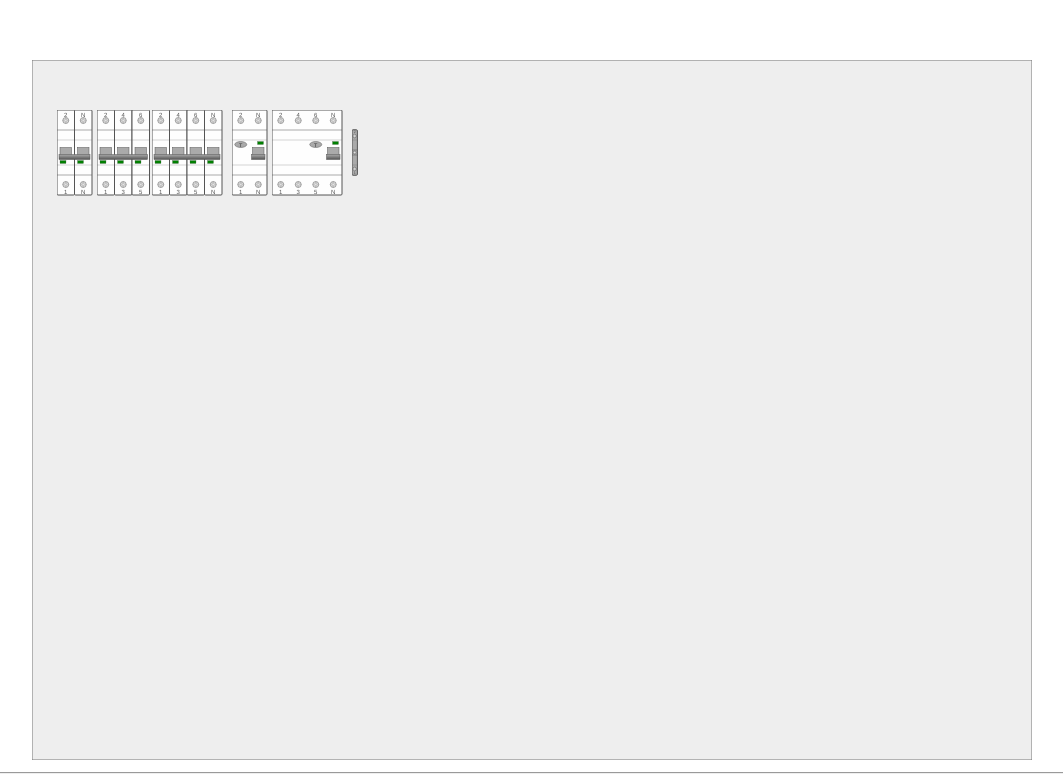
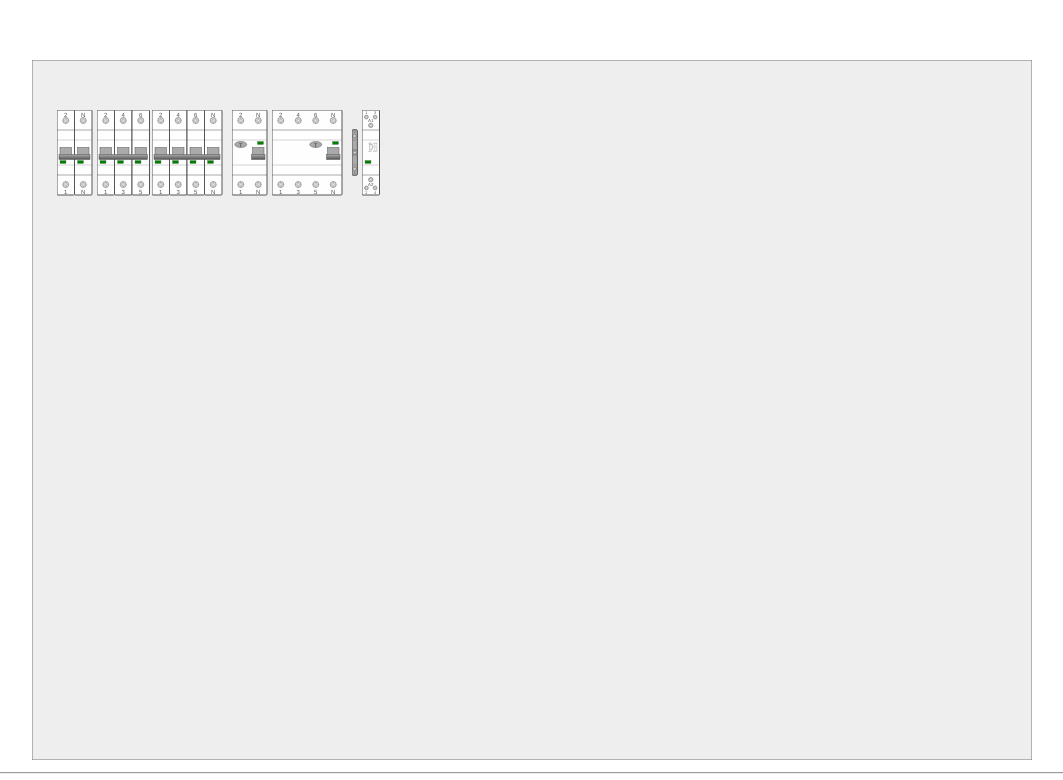
Before and after one commit to mikegribov/elektrika, a Vue app: page / in a window 1280 px wide. Shown: the top 780 px of the page, without its empty margins (108-1171 px from the left). Built offline with nearby package versions, Linux system fonts and the light colour scheme.

Commit message:
contacter & details

```diff
--- a/src/classes/details/DetailCorpusClamp.js
+++ b/src/classes/details/DetailCorpusClamp.js
@@ -47,7 +47,6 @@ export default class DetailCorpusClamp extends BaseDetail {
             const y = this.y - (H - PH)/2;
             const d1 =  5 / 2
             const d2 = 25 / 2
-            console.log(W, H);
             return `
                 <rect x="${x}" y="${y}" width="${W}" height="${H}" rx="1" :stroke-width="${this.strokeWidth}" fill="${color}" stroke="${this.strokeColor}"/>
                 <line x1="${x}" x2="${x + W}" y1="${y + H / 2 - d1}" y2="${y + H / 2 - d1}" stroke-width="${this.strokeWidth / 2}" stroke="${this.strokeColor}"/>
--- a/src/classes/elements/BaseBreaker.js
+++ b/src/classes/elements/BaseBreaker.js
@@ -1,14 +1,11 @@
 import BaseElement from "@/classes/elements/BaseElement.js"
-import DetailCorpus from "@/classes/details/DetailCorpus.js"
-import DetailIndicator from "@/classes/details/DetailIndicator.js"
-import DetailHandle from "@/classes/details/DetailHandle.js"
-import DetailContact from "@/classes/details/DetailContact.js"
+
+import { DetailCorpus, DetailIndicator, DetailHandle, DetailContact} from "@/classes/@Details"
 
 export default class ElementBreaker extends BaseElement {
 
     constructor(options = false) {
         super(options)
-        this.color = options && options.color ? options.color : "#EEEEEE";
         this.height = 85;
         this.id = "ElementBreaker";
         this.caption="1P"
--- /dev/null
+++ b/src/classes/elements/BaseContacter.js
@@ -0,0 +1,68 @@
+import BaseElement from "@/classes/elements/BaseElement.js"
+
+import { DetailCorpus, DetailIndicator, DetailContact} from "@/classes/@Details"
+
+export default class BaseContacter extends BaseElement {
+    constructor(options) {
+        super(options)
+        this.id = options && options.id ? options.id : false;
+        this.formula = options && options.formula ? options.formula : "2O";
+    }
+
+
+    content() {
+        const places = 1;
+        const radiusK = 1;
+        return [
+            [new DetailCorpus({width: places})],
+            [new DetailIndicator()],
+            [new DetailContact({ caption: '1', height: 0.99, width: places/2, radius: 1.9 * radiusK })],
+            [new DetailContact({ caption: '3', height: 0.99, width: places * 3/2, radius: 1.9 * radiusK })],
+
+            [new DetailContact({ caption: '2', height: 0.99, width: places/2, radius: 1.9 * radiusK, position:'down'})],
+            [new DetailContact({ caption: '4', height: 0.99, width: places * 3/2, radius: 1.9 * radiusK, position:'down'})],
+
+            [new DetailContact({caption:'A1', height: 0.82, width: places, radius: 2.2 * radiusK})],
+            [new DetailContact({position:'down', caption:'A2', height: 0.82, width: places, radius: 2.2 * radiusK})]
+        ]
+    }
+
+    scheme() {
+        const x0 = this.getWidth()/2 - 1;
+        const y0 = this.placeHeight / 2 - 10;
+
+
+        return `
+        <g>
+        <rect x="${x0}" y="${y0 + 2}" width="3" height="5" stroke-width="${this.strokeWidth / 4}" stroke="${this.strokeColor}" fill="${this.color}" />
+        <line x1="${x0 + 1.5}"  y1="${y0}" x2="${x0 + 1.5}"  y2="${y0 + 2}" stroke-width="${this.strokeWidth / 4}" stroke="${this.strokeColor}"/>
+        <line x1="${x0 + 1.5}"  y1="${y0 + 7}" x2="${x0 + 1.5}"  y2="${y0 + 9}" stroke-width="${this.strokeWidth / 4}" stroke="${this.strokeColor}"/>
+
+        <line x1="${x0 + 3}"  y1="${y0 + 4.5}" x2="${x0 + 8}"  y2="${y0 + 4.5}" stroke-width="${this.strokeWidth / 4}" stroke="${this.strokeColor}" style="stroke-dasharray: 1 1"/>
+        <text x="${x0 + 0}" y="${y0 + 1.5}" text-anchor='middle' fill="${this.strokeColor}" style="font-size:2px; text-align: center">A1</text>
+        <text x="${x0 + 0}" y="${y0 + 9}" text-anchor='middle' fill="${this.strokeColor}" style="font-size:2px; text-align: center">A2</text>
+
+        <line x1="${x0 + 5}"  y1="${y0 + 6}" x2="${x0 + 5}"  y2="${y0 + 9}" stroke-width="${this.strokeWidth / 4}" stroke="${this.strokeColor}"/>
+        <line x1="${x0 + 5}"  y1="${y0 + 6}" x2="${x0 + 4}"  y2="${y0 + 3}" stroke-width="${this.strokeWidth / 4}" stroke="${this.strokeColor}"/>
+        <line x1="${x0 + 5}"  y1="${y0 + 3}" x2="${x0 + 5}"  y2="${y0}" stroke-width="${this.strokeWidth / 4}" stroke="${this.strokeColor}"/>
+        <text x="${x0 + 4}" y="${y0 + 1.5}" text-anchor='middle' fill="${this.strokeColor}" style="font-size:2px; text-align: center">1</text>
+        <text x="${x0 + 4}" y="${y0 + 9}" text-anchor='middle' fill="${this.strokeColor}" style="font-size:2px; text-align: center">2</text>
+
+
+        <line x1="${x0 + 7}"  y1="${y0 + 6}" x2="${x0 + 7}"  y2="${y0 + 9}" stroke-width="${this.strokeWidth / 4}" stroke="${this.strokeColor}"/>
+        <line x1="${x0 + 7}"  y1="${y0 + 6}" x2="${x0 + 6}"  y2="${y0 + 3}" stroke-width="${this.strokeWidth / 4}" stroke="${this.strokeColor}"/>
+        <line x1="${x0 + 7}"  y1="${y0 + 3}" x2="${x0 + 7}"  y2="${y0}" stroke-width="${this.strokeWidth / 4}" stroke="${this.strokeColor}"/>
+        <text x="${x0 + 6}" y="${y0 + 1.5}" text-anchor='middle' fill="${this.strokeColor}" style="font-size:2px; text-align: center">3</text>
+        <text x="${x0 + 6}" y="${y0 + 9}" text-anchor='middle' fill="${this.strokeColor}" style="font-size:2px; text-align: center">4</text>
+
+        </g>
+        `
+    }
+
+    svg() {
+
+        return super.svg() + this.scheme();
+    }
+
+
+}
--- a/src/classes/elements/BaseElement.js
+++ b/src/classes/elements/BaseElement.js
@@ -3,6 +3,7 @@ import Base from "@/classes/Base.js"
 export default class BaseElement extends Base {
     constructor(options) {
         super(options)
+        this.color = options && options.color ? options.color : "#EEEEEE";
         this.id = options && options.id ? options.id : false;
         this.number=1
     }
--- /dev/null
+++ b/src/classes/elements/ElementContacter1.js
@@ -0,0 +1,13 @@
+import BaseContacter from "@/classes/elements/BaseContacter.js"
+
+export default class ElementContacter1 extends BaseContacter {
+
+    constructor(options = false) {
+        super(options)
+        this.id = "ElementContacter1";
+        this.caption = this.formula;
+    }
+
+
+
+}
--- a/src/components/canvas.vue
+++ b/src/components/canvas.vue
@@ -14,6 +14,8 @@
         <use xlink:href="#ElementRcd" x="200"  y="50"/>
         <use xlink:href="#ElementRcd3" x="240"  y="50"/>
         <use xlink:href="#ElementClamp" x="320"  y="50"/>
+        <use xlink:href="#ElementContacter1" x="330"  y="50"/>
+
 
     </svg>
 </template>
@@ -28,6 +30,7 @@
     import ElementRcd from '@/classes/elements/ElementRcd.js'
     import ElementRcd3 from '@/classes/elements/ElementRcd3.js'
     import ElementClamp from '@/classes/elements/ElementClamp.js'
+    import ElementContacter1 from '@/classes/elements/ElementContacter1.js'
     export default {
         data() {
             return {
@@ -58,7 +61,7 @@
         methods: {
             getSvgContent() {
                 if (!this.$_svgContent) {
-                    this.$_svgContent = new ElementRcd().asSymbol() + new ElementRcd3().asSymbol() + new ElementClamp().asSymbol() +
+                    this.$_svgContent = new ElementRcd().asSymbol() + new ElementRcd3().asSymbol() + new ElementClamp().asSymbol() + new ElementContacter1().asSymbol() +
                      + new ElementBreaker1P().asSymbol() + new ElementBreaker1PN().asSymbol() + new ElementBreaker3P().asSymbol() + new ElementBreaker3PN().asSymbol()
                 }
                 return this.$_svgContent;
```
